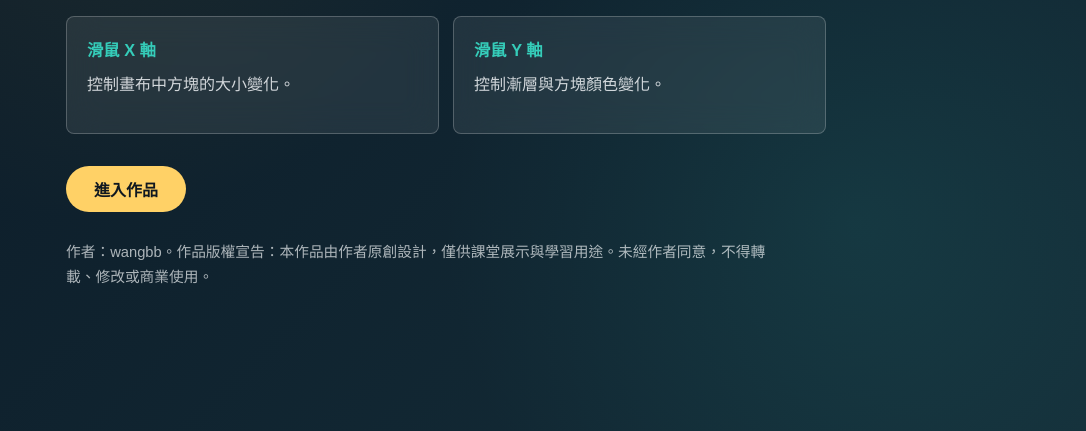
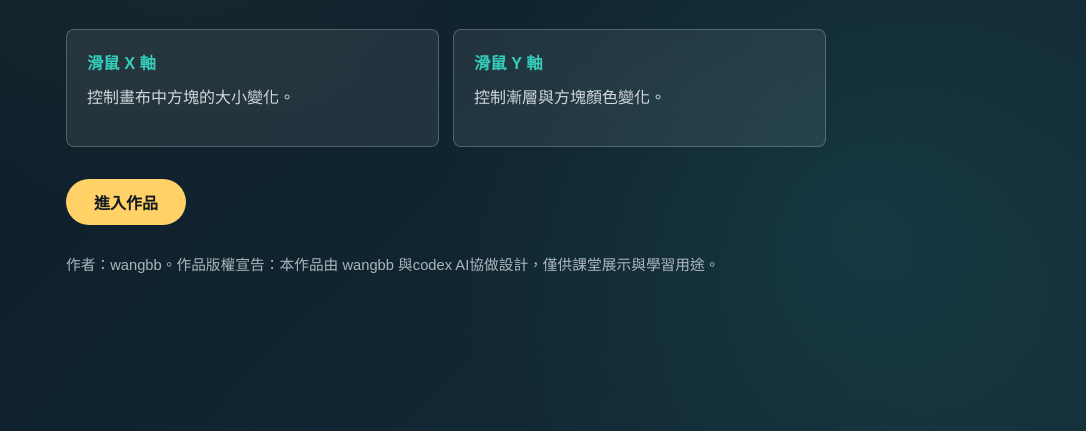
Before and after one commit to wangbb/final_term-20260612, a plain HTML site: page index.html in a window 1280 px wide. Shown: the part 369-800 px from the top of the page, without its empty margins (194-1280 px from the left). Drawn offline with nearby package versions, Linux system fonts and the light colour scheme.

Commit message:
更改作品版權宣告 ^_^

```diff
--- a/index.html
+++ b/index.html
@@ -31,7 +31,7 @@
 
         <button id="startButton" class="start-button" type="button">進入作品</button>
         <p class="copyright">
-          作者：wangbb。作品版權宣告：本作品由作者原創設計，僅供課堂展示與學習用途。未經作者同意，不得轉載、修改或商業使用。
+          作者：wangbb。作品版權宣告：本作品由 wangbb 與codex AI協做設計，僅供課堂展示與學習用途。
         </p>
       </div>
     </section>
```
Also changed, not shown: 1 other file.
